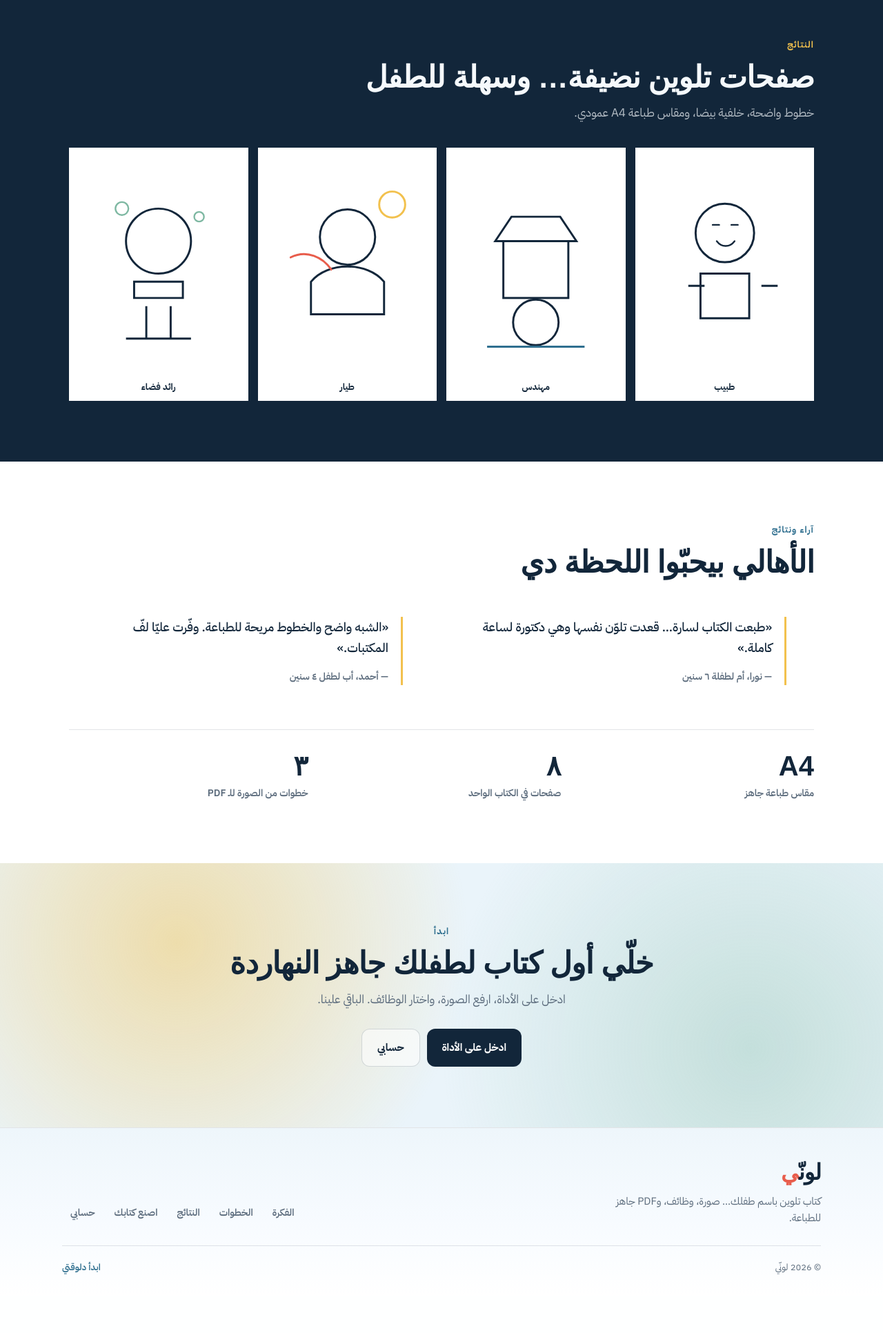
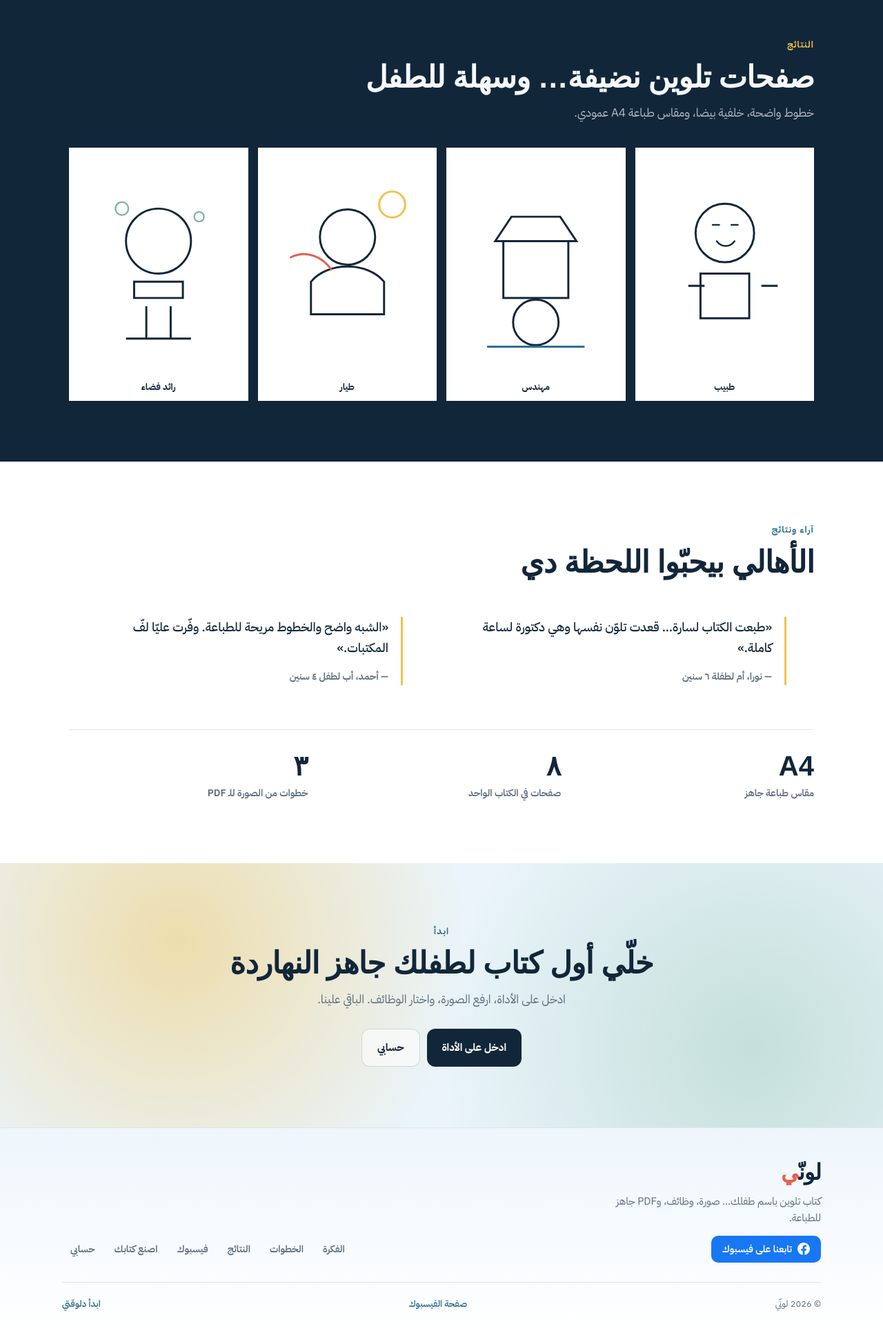
Before and after one commit to MahmedRahman/coloring_web, a Flask app: page / in a window 1280 px wide. Shown: the part 2040-3972 px from the top of the page at 69% size. Before the commit the page ends 3887 px from the top, so only its background shows below. Run offline with Flask 3, Linux system fonts and the light colour scheme; parts of the project's set-up code (start-up, migrations or seed data) failed here and were passed over; some libraries are stand-ins or nearby versions; some web fonts are replaced.

Commit message:
feat: add facebook page link to navbar and footer

```diff
--- a/templates/landing.html
+++ b/templates/landing.html
@@ -53,8 +53,11 @@
   .nav-links a:not(.btn) {
     padding: 10px 14px; font-size: 14px; font-weight: 600; color: var(--muted);
     border-radius: 10px; transition: color .15s ease, background .15s ease;
+    display: inline-flex; align-items: center; gap: 6px;
   }
   .nav-links a:not(.btn):hover { color: var(--ink); background: rgba(18,38,58,.04); }
+  .nav-links a.social-fb { color: #1877f2; }
+  .nav-links a.social-fb:hover { color: #0d65d9; background: rgba(24, 119, 242, 0.08); }
   .nav .btn { padding: 10px 16px; font-size: 14px; }
 
   .btn {
@@ -294,6 +297,29 @@
     margin: 12px 0 0; max-width: 34ch;
     color: var(--muted); font-size: 15px; line-height: 1.6;
   }
+  .footer-social {
+    margin-top: 14px;
+    display: flex;
+    align-items: center;
+    gap: 10px;
+  }
+  .btn-facebook {
+    display: inline-flex;
+    align-items: center;
+    gap: 8px;
+    padding: 8px 16px;
+    background: #1877f2;
+    color: #ffffff;
+    border-radius: 10px;
+    font-size: 14px;
+    font-weight: 600;
+    transition: background 0.2s ease, transform 0.2s ease;
+  }
+  .btn-facebook:hover {
+    background: #166fe5;
+    color: #ffffff;
+    transform: translateY(-1px);
+  }
   .footer-nav {
     display: flex; flex-wrap: wrap; gap: 8px 4px;
     justify-content: flex-end;
@@ -351,6 +377,10 @@
       <a href="#idea">الفكرة</a>
       <a href="#how">الخطوات</a>
       <a href="#results">النتائج</a>
+      <a href="https://www.facebook.com/Lawenyapp" target="_blank" rel="noopener noreferrer" class="social-fb" title="صفحتنا على فيسبوك">
+        <svg width="18" height="18" viewBox="0 0 24 24" fill="currentColor"><path d="M24 12.073c0-6.627-5.373-12-12-12s-12 5.373-12 12c0 5.99 4.388 10.954 10.125 11.854v-8.385H7.078v-3.47h3.047V9.43c0-3.007 1.792-4.669 4.533-4.669 1.312 0 2.686.235 2.686.235v2.953H15.83c-1.491 0-1.956.925-1.956 1.874v2.25h3.328l-.532 3.47h-2.796v8.385C19.612 23.027 24 18.062 24 12.073z"/></svg>
+        <span>فيسبوك</span>
+      </a>
       <a class="btn btn-primary" href="/app">اصنع كتابك</a>
     </nav>
   </header>
@@ -493,17 +523,25 @@
       <div>
         <a class="footer-brand" href="/">لونّ<span>ي</span></a>
         <p class="footer-tag">كتاب تلوين باسم طفلك… صورة، وظائف، وPDF جاهز للطباعة.</p>
+        <div class="footer-social">
+          <a href="https://www.facebook.com/Lawenyapp" target="_blank" rel="noopener noreferrer" class="btn-facebook" aria-label="تابعنا على فيسبوك">
+            <svg width="18" height="18" viewBox="0 0 24 24" fill="currentColor"><path d="M24 12.073c0-6.627-5.373-12-12-12s-12 5.373-12 12c0 5.99 4.388 10.954 10.125 11.854v-8.385H7.078v-3.47h3.047V9.43c0-3.007 1.792-4.669 4.533-4.669 1.312 0 2.686.235 2.686.235v2.953H15.83c-1.491 0-1.956.925-1.956 1.874v2.25h3.328l-.532 3.47h-2.796v8.385C19.612 23.027 24 18.062 24 12.073z"/></svg>
+            <span>تابعنا على فيسبوك</span>
+          </a>
+        </div>
       </div>
       <nav class="footer-nav" aria-label="روابط الفوتر">
         <a href="#idea">الفكرة</a>
         <a href="#how">الخطوات</a>
         <a href="#results">النتائج</a>
+        <a href="https://www.facebook.com/Lawenyapp" target="_blank" rel="noopener noreferrer">فيسبوك</a>
         <a href="/app">اصنع كتابك</a>
         <a href="/dashboard">حسابي</a>
       </nav>
     </div>
     <div class="footer-bottom">
       <span>© 2026 لونّي</span>
+      <a href="https://www.facebook.com/Lawenyapp" target="_blank" rel="noopener noreferrer">صفحة الفيسبوك</a>
       <a href="/app">ابدأ دلوقتي</a>
     </div>
   </footer>
```
